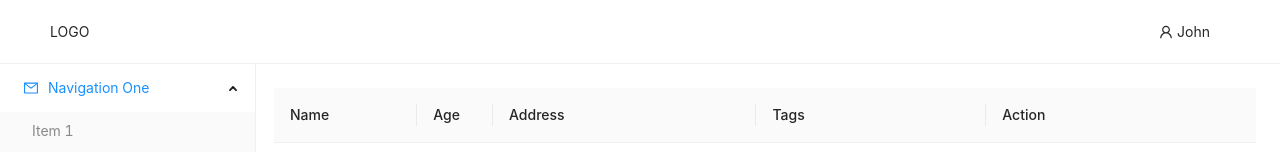
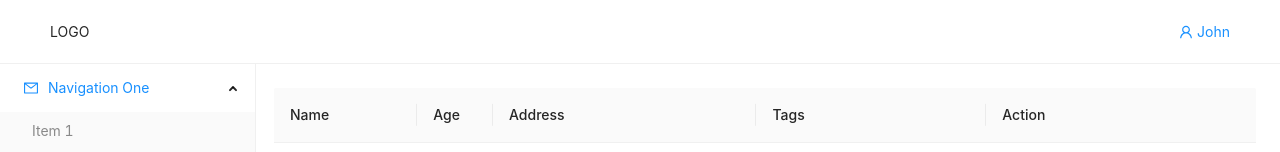
Before and after one commit to plathon/market-analytics-core, a React (Create React App) app: page / in a window 1280 px wide. Shown: the top 152 px of the page. Built offline with nearby package versions, Linux system fonts and the light colour scheme.

Commit message:
fix: user settings button (top bar)

```diff
--- a/src/components/wrap/Topbar.js
+++ b/src/components/wrap/Topbar.js
@@ -1,9 +1,9 @@
 import React from "react";
-import { Layout, Menu, Dropdown } from "antd";
-import { UserOutlined } from "@ant-design/icons";
+import { Layout, Menu, Dropdown, Button } from "antd";
+import { UserOutlined, DownOutlined } from "@ant-design/icons";
 const { Header } = Layout;
 
-const subMenu = (
+const submenu = (
   <Menu>
     <Menu.Item>
       <a
@@ -42,19 +42,15 @@ export default () => (
     <div className="logo" style={{ float: "left" }}>
       LOGO
     </div>
-    <Menu
-      theme="light"
-      mode="horizontal"
-      defaultSelectedKeys={["2"]}
-      style={{ lineHeight: "64px", float: "right" }}
-    >
-      <Menu.Item key="1">
-        <Dropdown overlay={subMenu} placement="bottomCenter">
-          <a target="_blank" rel="noopener noreferrer" href="/#">
-            <UserOutlined /> John
-          </a>
-        </Dropdown>
-      </Menu.Item>
-    </Menu>
+
+    <Dropdown overlay={submenu} placement="bottomCenter">
+      <a
+        className="ant-dropdown-link"
+        onClick={e => e.preventDefault()}
+        style={{ float: "right" }}
+      >
+        <UserOutlined /> John
+      </a>
+    </Dropdown>
   </Header>
 );
```
